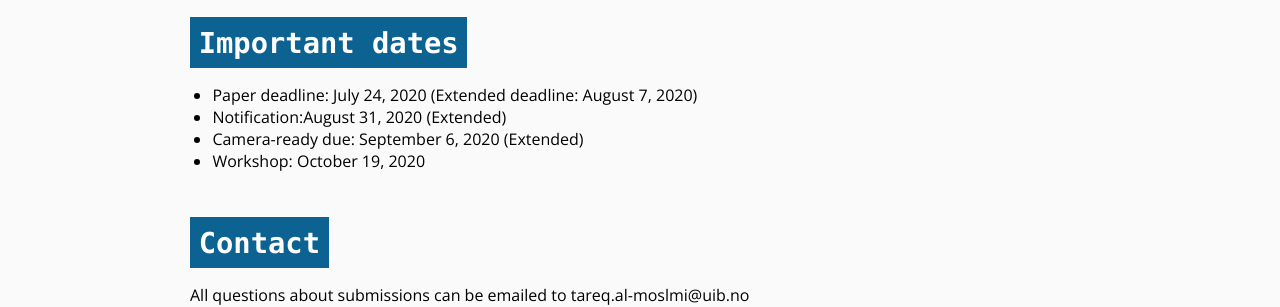
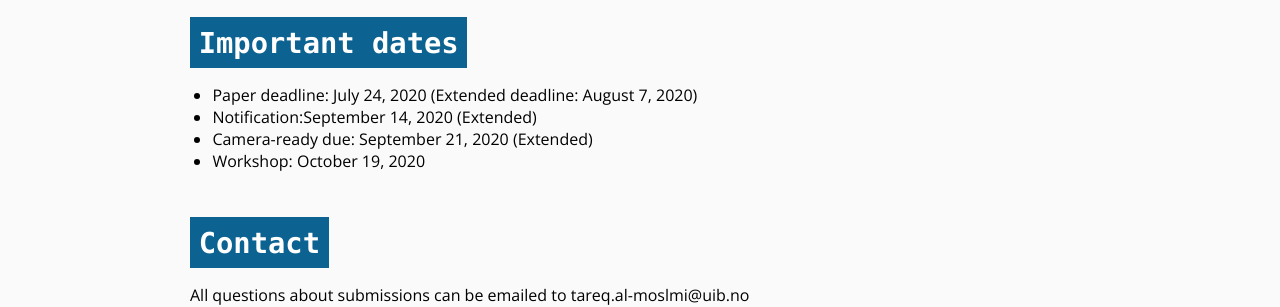
Before and after one commit to almoslmi/SemanticJournalism, a Jekyll site: the page built from docs/call.md, in a window 1280 px wide and 900 px high, scrolled down 1763 px. Shown: the part 346-653 px from the top of the window. Built offline with Jekyll 4.4.1, drawn with Linux system fonts in a browser that asks for light colours.

Commit message:
Update call.md

```diff
--- a/docs/call.md
+++ b/docs/call.md
@@ -68,8 +68,8 @@ TBA
 # Important dates
 
 - Paper deadline: July 24, 2020 (Extended deadline: August 7, 2020)
-- Notification:August 31, 2020 (Extended)
-- Camera-ready due: September 6, 2020 (Extended)
+- Notification:September 14, 2020 (Extended)
+- Camera-ready due: September 21, 2020 (Extended)
 - Workshop: October 19, 2020
 
 # Contact
```
